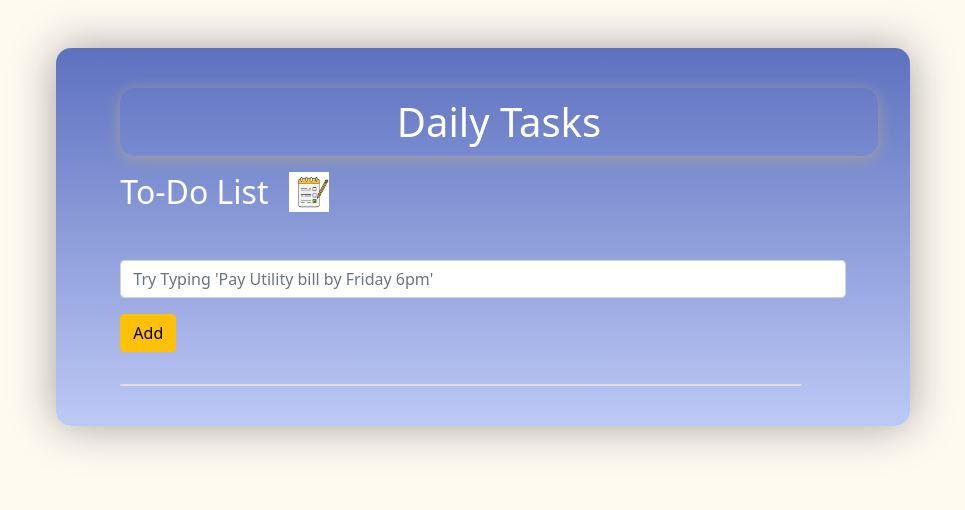
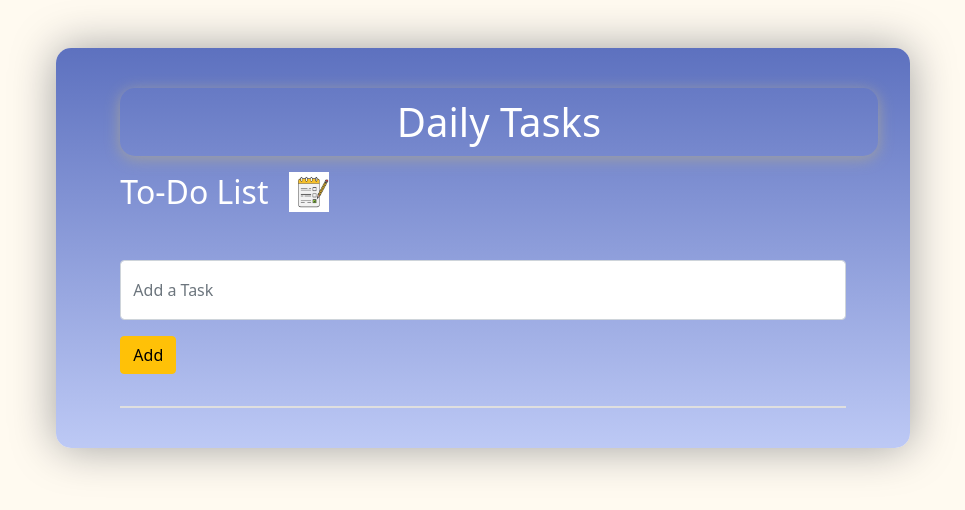
Before and after one commit to mridulthakur009/To-Do-App, a plain HTML site: page index.html in a window 1280 px wide. Shown: the whole page, without its empty margins (157-1122 px from the left). Drawn offline with Linux system fonts and the light colour scheme.

Commit message:
updated UI

```diff
--- a/css/style.css
+++ b/css/style.css
@@ -20,6 +20,9 @@
   font-weight: 500;
 
 }
+#input{
+  height: 60px;
+}
 h1{
 
   padding: 10px;
@@ -41,8 +44,8 @@ h1{
   }
 
 .card{
-  margin: 5px auto;
-  width: 90%;
+  margin: 7.5px 15px;
+  border-radius: 0px;
 
 }
   .checkbox:checked ~ .text {
--- a/index.html
+++ b/index.html
@@ -28,7 +28,7 @@
           </div>
           <div class="col-12">
             <div class="m-3">
-            <input type="text" id="input" class="form-control" maxlength="90" placeholder="Try Typing 'Pay Utility bill by Friday 6pm'" onkeypress="removeVal()">
+            <input type="text" id="input" class="form-control" maxlength="90" placeholder="Add a Task" onkeypress="removeVal()">
             <p id="inputValidation"></p>
             <input type="button" value="Add" class="btn btn-warning " onclick="add()">
             </div>
```
